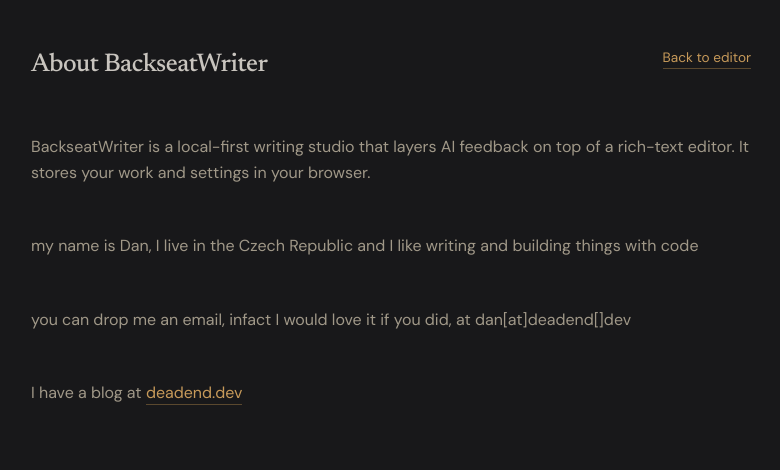
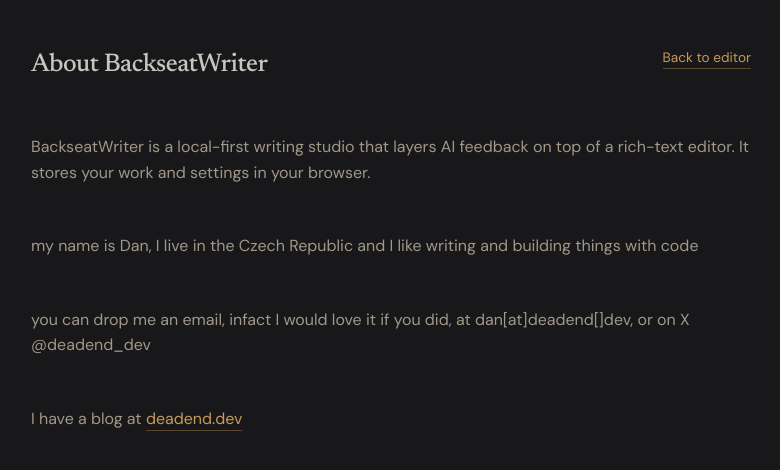
Before and after one commit to dan-amoroso/backseat-writer, a SvelteKit app: page /about in a window 1280 px wide. Shown: the top 470 px of the page, without its empty margins (249-1029 px from the left). Built offline with nearby package versions, Linux system fonts and the light colour scheme.

Commit message:
feat: add X

```diff
--- a/src/routes/about/+page.svelte
+++ b/src/routes/about/+page.svelte
@@ -19,7 +19,7 @@
     </p>
     <p>
       you can drop me an email, infact I would love it if you did, at
-      dan[at]deadend[]dev
+      dan[at]deadend[]dev, or on X @deadend_dev
     </p>
     <p>
       I have a blog at <a class="about-contact-link" href="https://deadend.dev"
```
